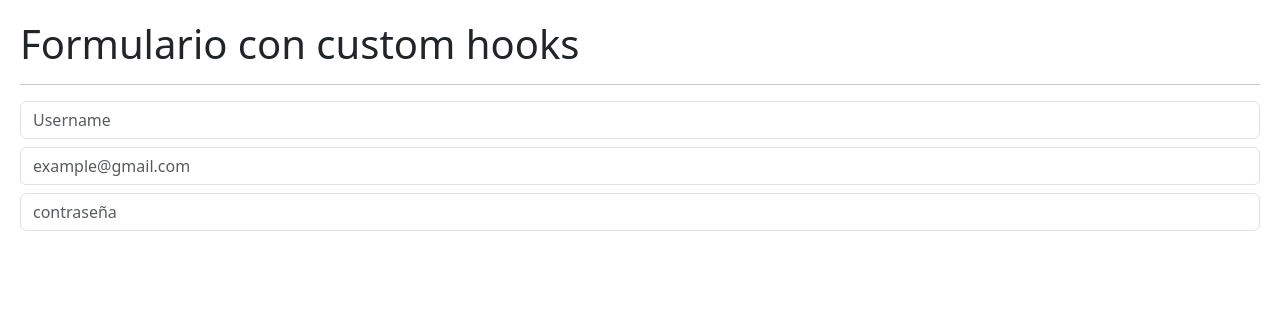
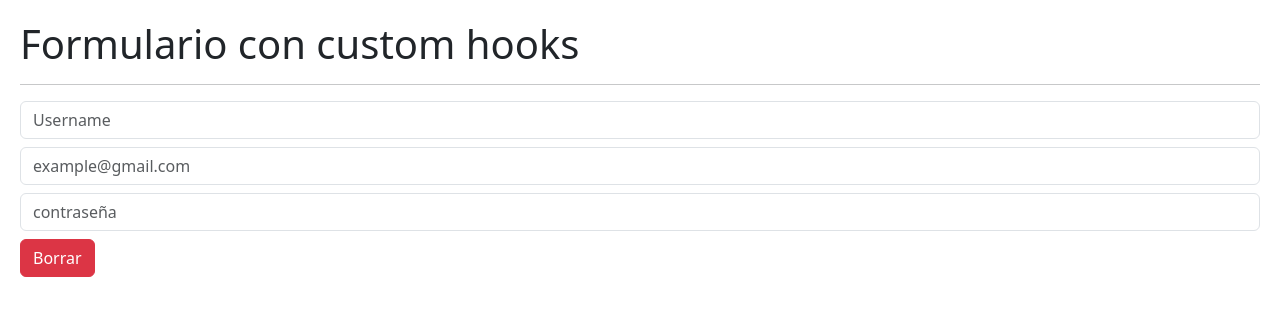
Before and after one commit to Jafmatute/React-JS, a React (Vite) app in the folder 05-hook-app/: page / in a window 1280 px wide. Shown: the top 316 px of the page. Built offline with nearby package versions, Linux system fonts and the light colour scheme.

Commit message:
Implementar funcionalidad de reset

```diff
--- a/05-hook-app/src/02-useEffect/FormWithCustomHook.jsx
+++ b/05-hook-app/src/02-useEffect/FormWithCustomHook.jsx
@@ -1,12 +1,19 @@
 import useForm from "../hooks/useForm.js";
+import {useEffect} from "react";
 
 const FormWithCustomHook = () => {
 
-    const {username, email, password, onInputChange} = useForm({
-        username:'',
+    const {onInputChange, onResetForm,username, email, password} = useForm(initialForm());
+
+    function initialForm()  {
+
+        return  {
+            username:'',
             email:'',
             password:''
-    });
+        }
+    }
+
 
     return (
         <>
@@ -15,6 +22,8 @@ const FormWithCustomHook = () => {
             <input type='text' value={username} onChange={onInputChange} className='form-control' placeholder='Username' name='username' />
             <input type='email' value={email} onChange={onInputChange} className='form-control mt-2' placeholder='example@gmail.com' name='email' />
             <input type='password' value={password} onChange={onInputChange} className='form-control mt-2' placeholder='contraseña' name='password' />
+
+            <button onClick={onResetForm} className='btn btn-danger mt-2' >Borrar</button>
         </>
     );
 };
--- a/05-hook-app/src/hooks/useForm.js
+++ b/05-hook-app/src/hooks/useForm.js
@@ -3,6 +3,7 @@ import {useState} from "react";
 const UseForm = (initialForm={}) => {
 
     const [formState, setFormState] = useState(initialForm);
+
 
     const onInputChange = ({target}) => {
 
@@ -14,9 +15,13 @@ const UseForm = (initialForm={}) => {
         })
     }
 
+    const onResetForm = () => {
+        setFormState(initialForm);
+    }
+
     return {
         ...formState,
-    formState, onInputChange
+    formState, onInputChange, onResetForm
     }
 }
 export default UseForm;
```
